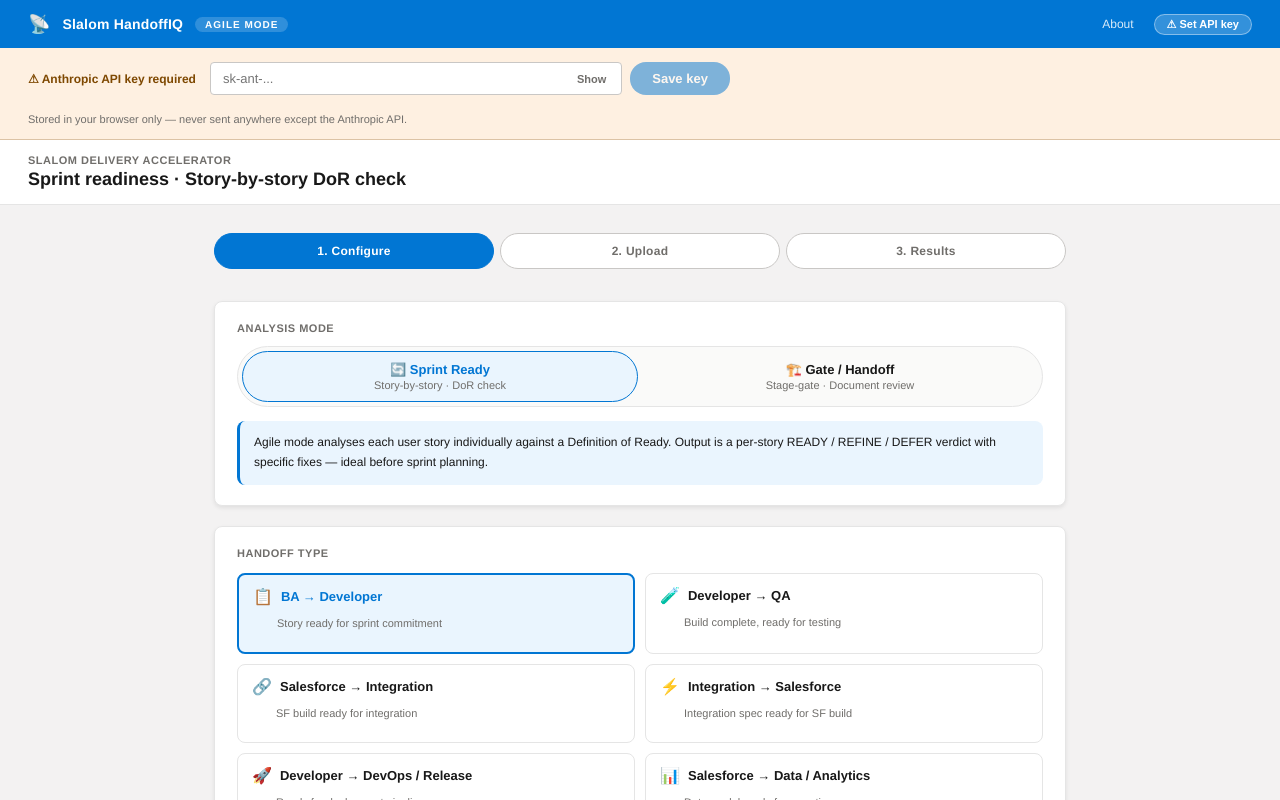
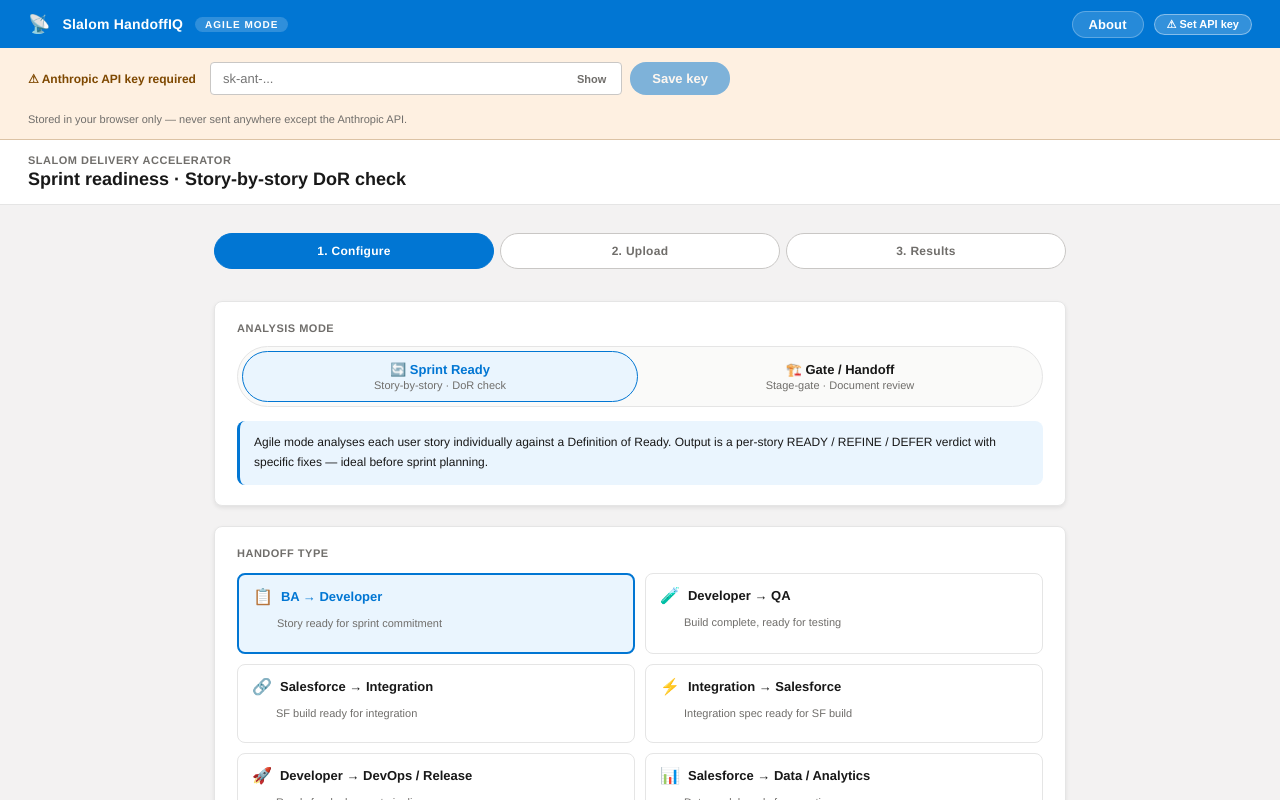
Before and after one commit to fayzeen-slalom/SlalomHandoffIQ, a React (Vite) app: page / in a window 1280 px wide. Shown: the top 800 px of the page. Built offline with nearby package versions, Linux system fonts and the light colour scheme.

Commit message:
Make About nav link more prominent — larger text, visible pill button

```diff
--- a/src/DeliveryReadiness.jsx
+++ b/src/DeliveryReadiness.jsx
@@ -686,13 +686,16 @@
             </span>
           )}
           <Link to="/about" style={{
-            color:"rgba(255,255,255,0.85)", fontSize:12, fontWeight:500,
-            textDecoration:"none", padding:"3px 10px",
+            color:"#fff", fontSize:13, fontWeight:600,
+            textDecoration:"none", padding:"5px 16px",
             borderRadius:9999,
+            background:"rgba(255,255,255,0.15)",
+            border:"1px solid rgba(255,255,255,0.25)",
             transition:"background 0.15s",
+            letterSpacing:0.1,
           }}
-            onMouseEnter={e=>e.currentTarget.style.background="rgba(255,255,255,0.15)"}
-            onMouseLeave={e=>e.currentTarget.style.background="transparent"}
+            onMouseEnter={e=>e.currentTarget.style.background="rgba(255,255,255,0.28)"}
+            onMouseLeave={e=>e.currentTarget.style.background="rgba(255,255,255,0.15)"}
           >About</Link>
           {apiKey
             ? <>
```
